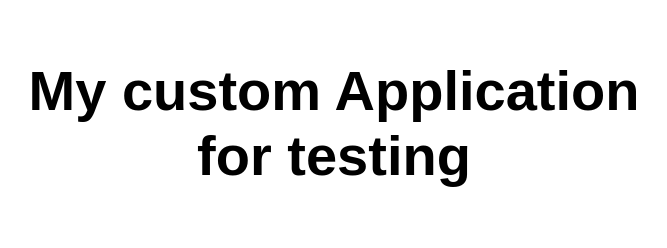
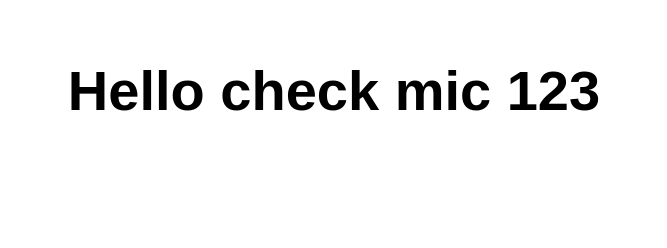
Before and after one commit to vickyazuretest/myrepotest, a website: page src/index.html in a window 1280 px wide. Shown: the whole page, without its empty margins (306-973 px from the left). Drawn offline with Linux system fonts and the light colour scheme.

Commit message:
Update index.html

```diff
--- a/src/index.html
+++ b/src/index.html
@@ -5,12 +5,12 @@
   <meta charset="UTF-8">
   <meta name="viewport" content="width=device-width, initial-scale=1.0">
   <link rel="stylesheet" href="styles.css">
-  <title>Testing APp</title>
+  <title>Change1</title>
 </head>
 
 <body>
   <main>
-    <h1>My custom Application for testing</h1>
+    <h1>Hello check mic 123</h1>
   </main>
 </body>
 
```
